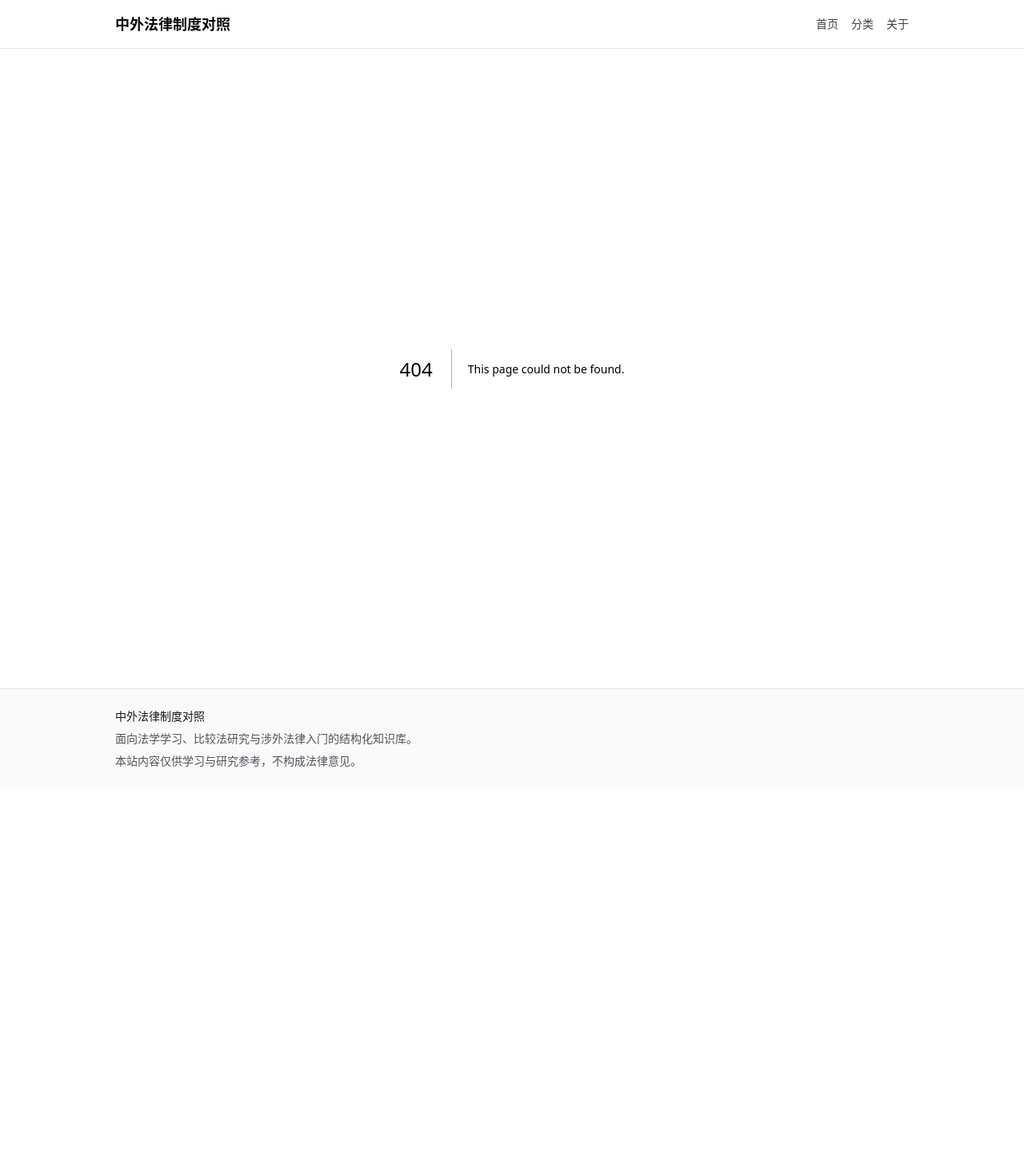
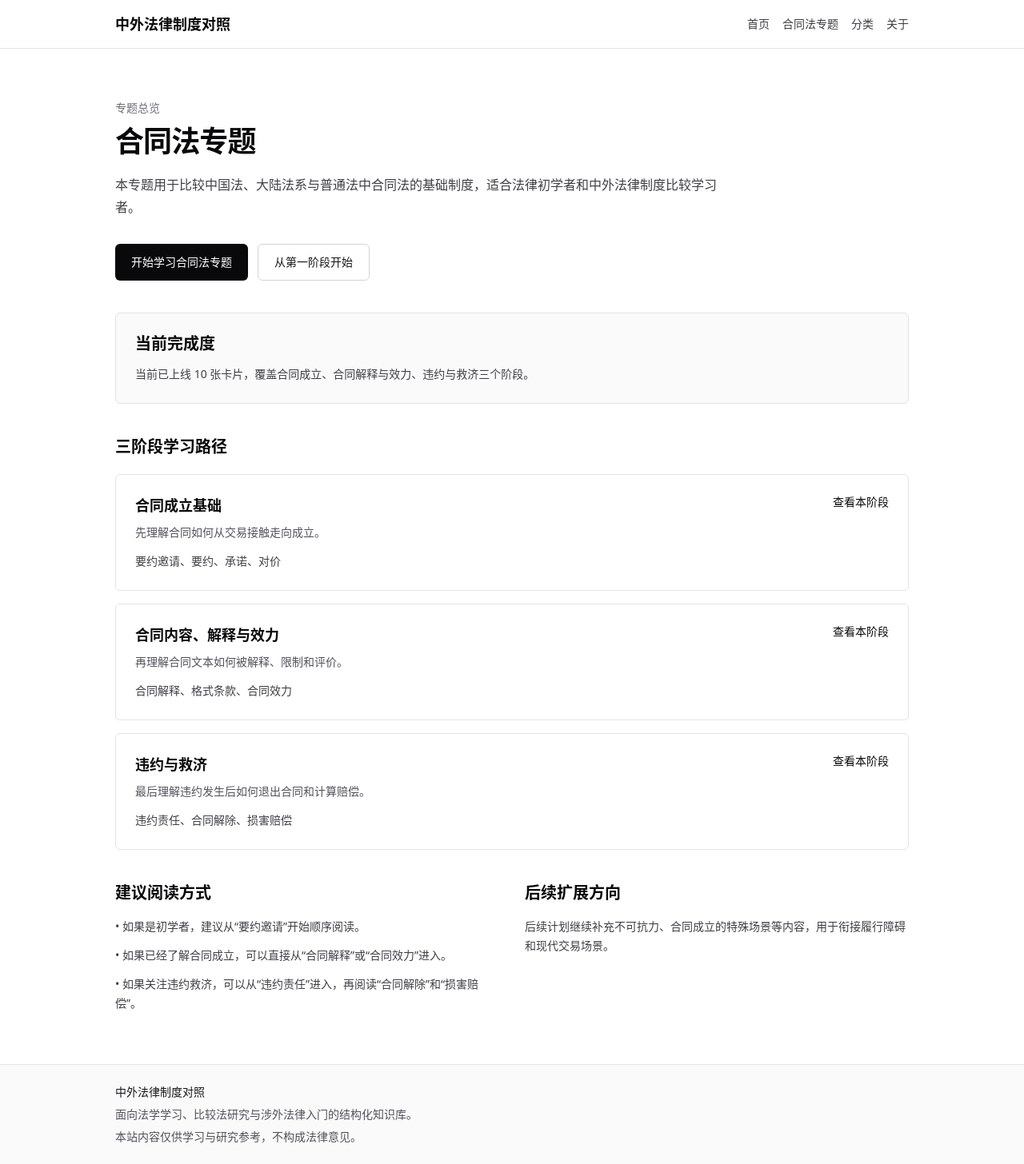
Before and after one commit to xulong-jia/legal-compare-website, a Next.js app: page /topics/contract-law in a window 1280 px wide. Before the commit this address had no page. Shown: the whole page at 80% size. Before the commit the page ends 986 px from the top, so only its background shows below. Built offline with nearby package versions, Linux system fonts and the light colour scheme.

Commit message:
feat: add contract law topic overview

```diff
--- a/src/app/page.tsx
+++ b/src/app/page.tsx
@@ -62,12 +62,20 @@ export default function Home() {
               已上线 10 张卡片，按“合同成立基础 / 合同内容、解释与效力 /
               违约与救济”三个阶段组织。
             </p>
-            <Link
-              href="/category/civil"
-              className="mt-5 inline-flex items-center justify-center rounded-md bg-zinc-950 px-4 py-2.5 text-sm font-medium text-white hover:bg-zinc-800"
-            >
-              进入合同法专题
-            </Link>
+            <div className="mt-5 flex flex-col gap-3 sm:flex-row">
+              <Link
+                href="/category/civil"
+                className="inline-flex items-center justify-center rounded-md bg-zinc-950 px-4 py-2.5 text-sm font-medium text-white hover:bg-zinc-800"
+              >
+                进入合同法专题
+              </Link>
+              <Link
+                href="/topics/contract-law"
+                className="inline-flex items-center justify-center rounded-md border border-zinc-300 px-4 py-2.5 text-sm font-medium text-zinc-900 hover:bg-zinc-50"
+              >
+                查看专题总览
+              </Link>
+            </div>
           </div>
         </div>
       </section>
--- a/src/app/sitemap.ts
+++ b/src/app/sitemap.ts
@@ -19,6 +19,12 @@ export default function sitemap(): MetadataRoute.Sitemap {
       changeFrequency: "monthly",
       priority: 0.5,
     },
+    {
+      url: `${siteUrl}/topics/contract-law`,
+      lastModified,
+      changeFrequency: "weekly",
+      priority: 0.8,
+    },
     ...categories.map((category) => ({
       url: `${siteUrl}/category/${category.id}`,
       lastModified,
--- /dev/null
+++ b/src/app/topics/contract-law/page.tsx
@@ -0,0 +1,129 @@
+import Link from "next/link";
+
+export const metadata = {
+  title: "合同法专题 | 中外法律制度对照",
+  description:
+    "合同法专题总览，展示 10 张制度卡片的完成度、三阶段学习路径、阅读建议和后续扩展方向。",
+  openGraph: {
+    title: "合同法专题 | 中外法律制度对照",
+    description:
+      "合同法专题总览，展示 10 张制度卡片的完成度、三阶段学习路径、阅读建议和后续扩展方向。",
+    type: "website",
+  },
+};
+
+const stageLinks = [
+  {
+    title: "合同成立基础",
+    href: "/category/civil#contract-formation-basics",
+    cards: "要约邀请、要约、承诺、对价",
+    description: "先理解合同如何从交易接触走向成立。",
+  },
+  {
+    title: "合同内容、解释与效力",
+    href: "/category/civil#contract-content-validity",
+    cards: "合同解释、格式条款、合同效力",
+    description: "再理解合同文本如何被解释、限制和评价。",
+  },
+  {
+    title: "违约与救济",
+    href: "/category/civil#breach-and-remedies",
+    cards: "违约责任、合同解除、损害赔偿",
+    description: "最后理解违约发生后如何退出合同和计算赔偿。",
+  },
+];
+
+const readingTips = [
+  "如果是初学者，建议从“要约邀请”开始顺序阅读。",
+  "如果已经了解合同成立，可以直接从“合同解释”或“合同效力”进入。",
+  "如果关注违约救济，可以从“违约责任”进入，再阅读“合同解除”和“损害赔偿”。",
+];
+
+export default function ContractLawTopicPage() {
+  return (
+    <div className="bg-white">
+      <main className="mx-auto max-w-5xl px-4 py-12 sm:py-16">
+        <section className="max-w-3xl">
+          <p className="text-sm font-medium text-zinc-500">专题总览</p>
+          <h1 className="mt-3 text-3xl font-semibold tracking-tight text-zinc-950 sm:text-4xl">
+            合同法专题
+          </h1>
+          <p className="mt-5 text-base leading-7 text-zinc-700">
+            本专题用于比较中国法、大陆法系与普通法中合同法的基础制度，适合法律初学者和中外法律制度比较学习者。
+          </p>
+          <div className="mt-8 flex flex-col gap-3 sm:flex-row">
+            <Link
+              href="/category/civil"
+              className="inline-flex items-center justify-center rounded-md bg-zinc-950 px-5 py-3 text-sm font-medium text-white hover:bg-zinc-800"
+            >
+              开始学习合同法专题
+            </Link>
+            <Link
+              href="/category/civil#contract-formation-basics"
+              className="inline-flex items-center justify-center rounded-md border border-zinc-300 px-5 py-3 text-sm font-medium text-zinc-900 hover:bg-zinc-50"
+            >
+              从第一阶段开始
+            </Link>
+          </div>
+        </section>
+
+        <section className="mt-10 rounded-md border border-zinc-200 bg-zinc-50 p-6">
+          <h2 className="text-xl font-semibold text-zinc-950">当前完成度</h2>
+          <p className="mt-3 text-sm leading-6 text-zinc-700">
+            当前已上线 10 张卡片，覆盖合同成立、合同解释与效力、违约与救济三个阶段。
+          </p>
+        </section>
+
+        <section className="mt-10">
+          <h2 className="text-xl font-semibold text-zinc-950">三阶段学习路径</h2>
+          <div className="mt-5 grid gap-4">
+            {stageLinks.map((stage) => (
+              <article
+                key={stage.href}
+                className="rounded-md border border-zinc-200 p-6"
+              >
+                <div className="flex flex-col gap-4 sm:flex-row sm:items-start sm:justify-between">
+                  <div>
+                    <h3 className="text-lg font-semibold text-zinc-950">
+                      {stage.title}
+                    </h3>
+                    <p className="mt-2 text-sm leading-6 text-zinc-600">
+                      {stage.description}
+                    </p>
+                    <p className="mt-3 text-sm leading-6 text-zinc-700">
+                      {stage.cards}
+                    </p>
+                  </div>
+                  <Link
+                    href={stage.href}
+                    className="shrink-0 text-sm font-medium text-zinc-950 hover:text-zinc-700"
+                  >
+                    查看本阶段
+                  </Link>
+                </div>
+              </article>
+            ))}
+          </div>
+        </section>
+
+        <section className="mt-10 grid gap-8 md:grid-cols-2">
+          <div>
+            <h2 className="text-xl font-semibold text-zinc-950">建议阅读方式</h2>
+            <ul className="mt-4 space-y-3 text-sm leading-6 text-zinc-700">
+              {readingTips.map((tip) => (
+                <li key={tip}>• {tip}</li>
+              ))}
+            </ul>
+          </div>
+
+          <div>
+            <h2 className="text-xl font-semibold text-zinc-950">后续扩展方向</h2>
+            <p className="mt-4 text-sm leading-6 text-zinc-700">
+              后续计划继续补充不可抗力、合同成立的特殊场景等内容，用于衔接履行障碍和现代交易场景。
+            </p>
+          </div>
+        </section>
+      </main>
+    </div>
+  );
+}
--- a/src/components/Header.tsx
+++ b/src/components/Header.tsx
@@ -3,13 +3,16 @@ import Link from "next/link";
 export default function Header() {
   return (
     <header className="border-b border-zinc-200 bg-white">
-      <div className="mx-auto flex max-w-5xl items-center justify-between px-4 py-4">
+      <div className="mx-auto flex max-w-5xl flex-col gap-3 px-4 py-4 sm:flex-row sm:items-center sm:justify-between">
         <Link href="/" className="text-lg font-semibold text-zinc-950">
           中外法律制度对照
         </Link>
-        <nav className="flex items-center gap-4 text-sm text-zinc-700">
+        <nav className="flex flex-wrap items-center justify-center gap-x-4 gap-y-2 text-sm text-zinc-700 sm:justify-end">
           <Link href="/" className="hover:text-zinc-950">
             首页
+          </Link>
+          <Link href="/topics/contract-law" className="hover:text-zinc-950">
+            合同法专题
           </Link>
           <Link href="/category/civil" className="hover:text-zinc-950">
             分类
```
Also changed, not shown: 2 other files (tests, documents, lock files or other folders).
